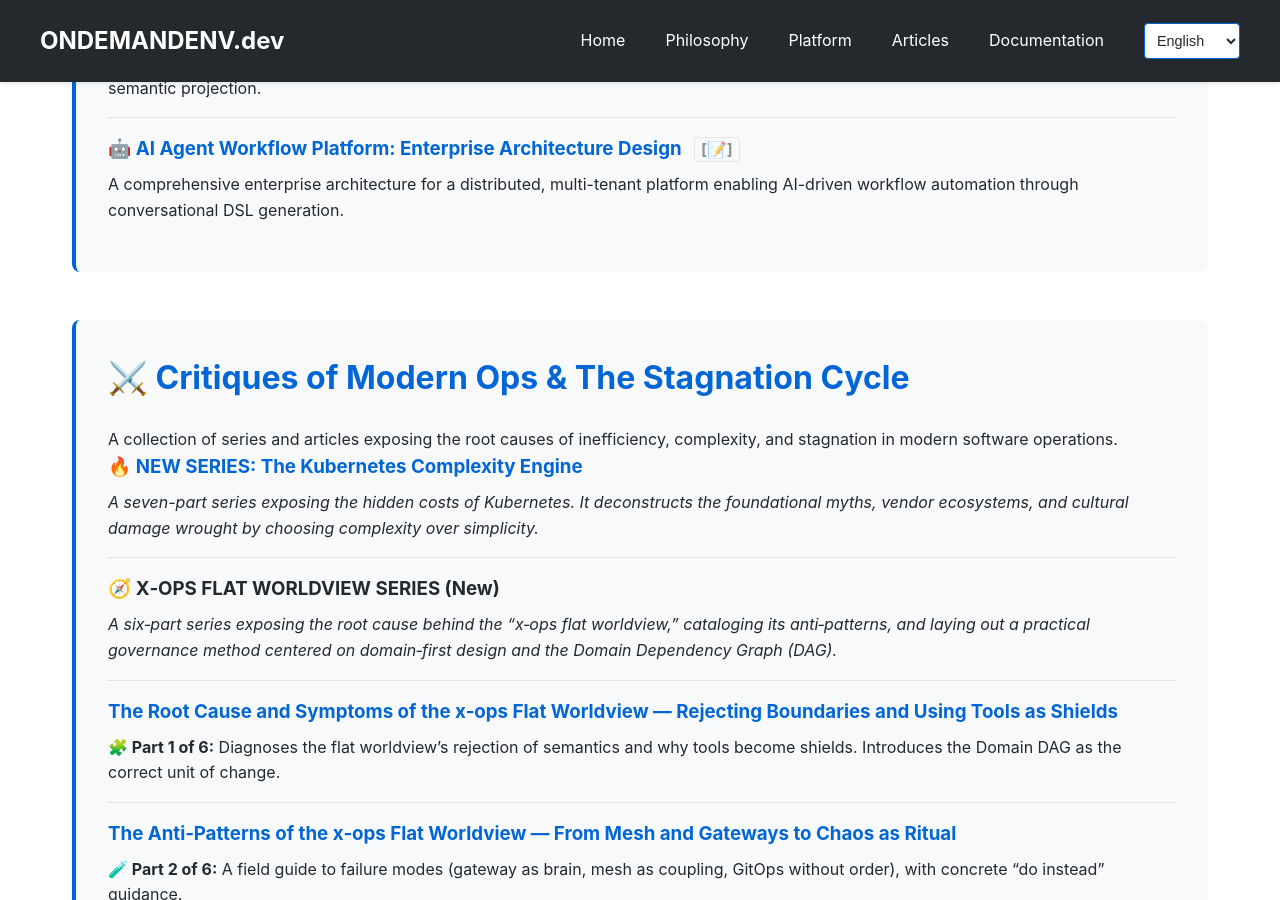
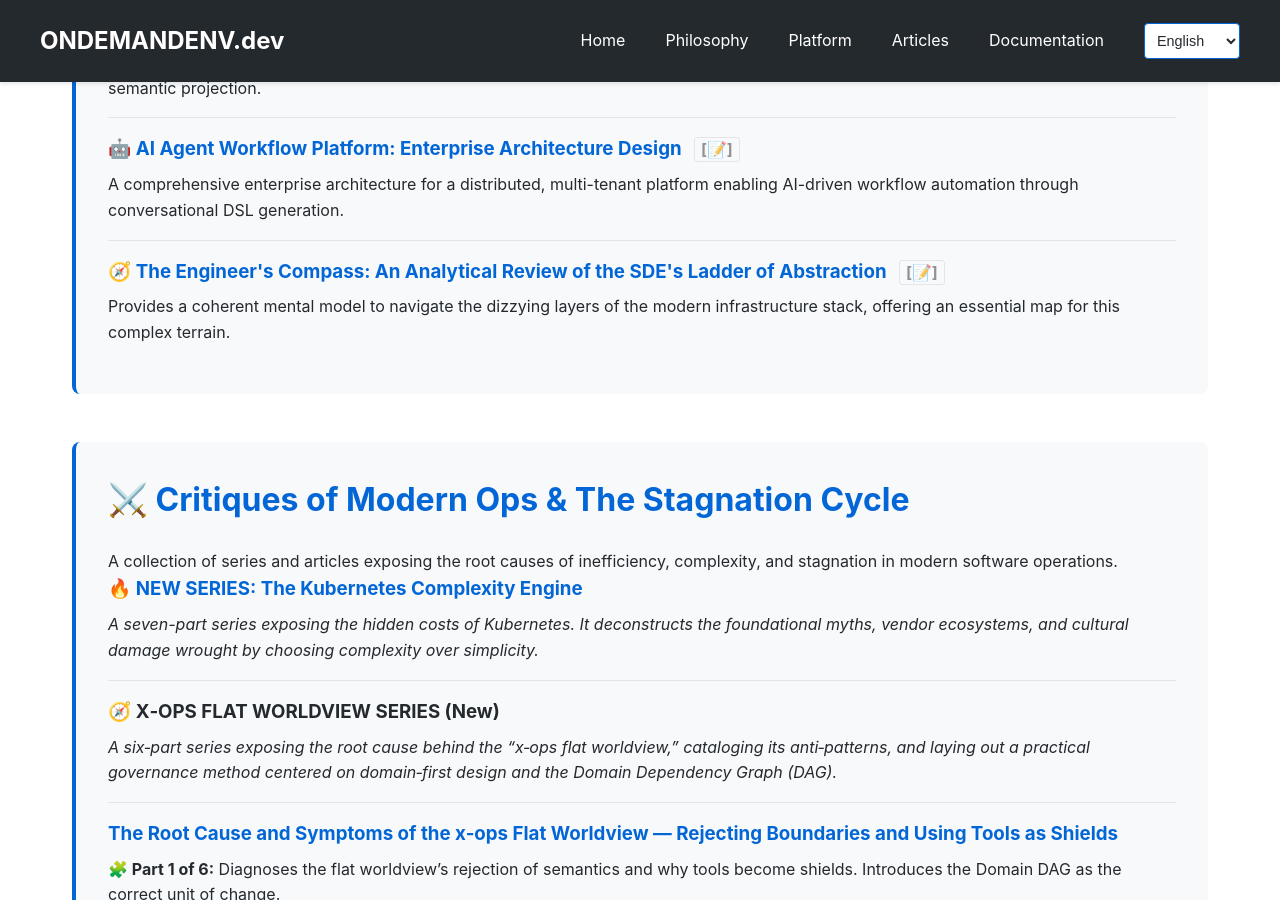
Before and after one commit to ondemandenv/ondemandenv.github.io, a Jekyll site: the page built from articles.html, in a window 1280 px wide and 900 px high, scrolled down 457 px. Built offline with Jekyll 4.4.1, drawn with Linux system fonts in a browser that asks for light colours; some of the changed text lies outside the part shown.

Commit message:
refining abstraction_ladder.md +++++

```diff
--- a/articles.html
+++ b/articles.html
@@ -63,6 +63,10 @@ title: Articles | ONDEMANDENV.dev
          <li>
             <h3><a href="articles/ai-agent-workflow-platform-architecture">🤖 AI Agent Workflow Platform: Enterprise Architecture Design</a> <a href="https://github.com/ondemandenv/ondemandenv.github.io/commits/main/articles/ai-agent-workflow-platform-architecture.md" class="source-history-link" title="View source history">[📝]</a></h3>
             <p>A comprehensive enterprise architecture for a distributed, multi-tenant platform enabling AI-driven workflow automation through conversational DSL generation.</p>
+        </li>
+        <li>
+            <h3><a href="articles/abstraction-ladder">🧭 The Engineer's Compass: An Analytical Review of the SDE's Ladder of Abstraction</a> <a href="https://github.com/ondemandenv/ondemandenv.github.io/commits/main/articles/abstraction-ladder.md" class="source-history-link" title="View source history">[📝]</a></h3>
+            <p>Provides a coherent mental model to navigate the dizzying layers of the modern infrastructure stack, offering an essential map for this complex terrain.</p>
         </li>
     </ul>
 </div>
@@ -302,9 +306,5 @@ title: Articles | ONDEMANDENV.dev
             <h3><a href="articles/blurring-lines-dev-ops-modern-cloud">🔄 The Blurring Lines Between Development and Operations</a> <a href="https://github.com/ondemandenv/ondemandenv.github.io/commits/main/articles/blurring-lines-dev-ops-modern-cloud.md" class="source-history-link" title="View source history">[📝]</a></h3>
             <p>How the traditional boundary between development and operations is rapidly dissolving in modern cloud environments.</p>
         </li>
-        <li>
-            <h3><a href="articles/abstraction-ladder">🧭 The Engineer's Compass: An Analytical Review of the SDE's Ladder of Abstraction</a> <a href="https://github.com/ondemandenv/ondemandenv.github.io/commits/main/articles/abstraction-ladder.md" class="source-history-link" title="View source history">[📝]</a></h3>
-            <p>Provides a coherent mental model to navigate the dizzying layers of the modern infrastructure stack, offering an essential map for this complex terrain.</p>
-        </li>
     </ul>
 </div>
```
